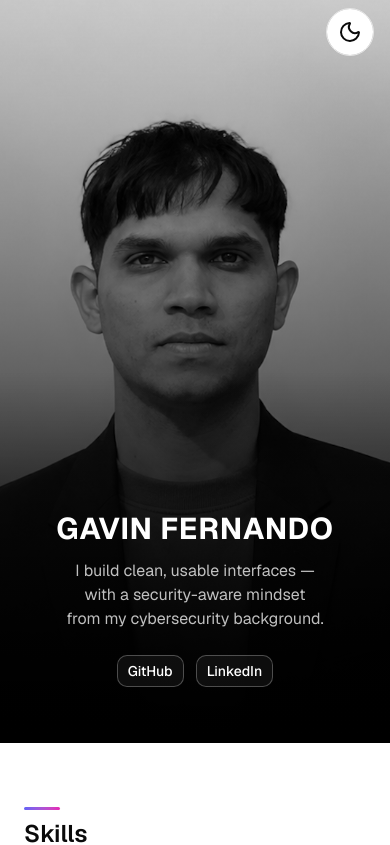
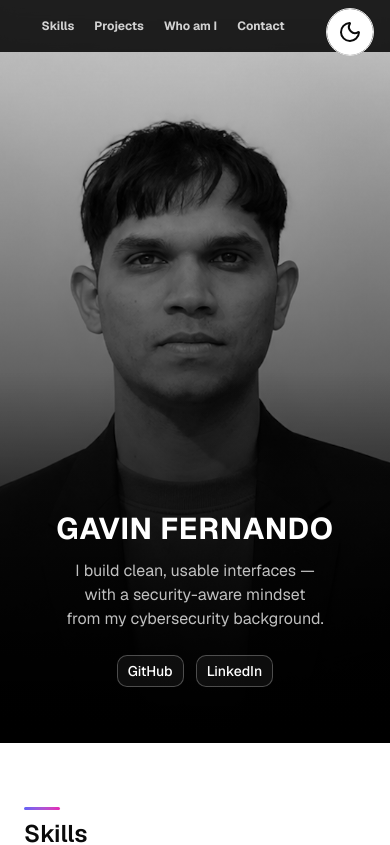
Before and after one commit to GavinFernando/Portfolio, a Next.js app: page / in a window 390 px wide. Shown: the top 845 px of the page. Built offline with nearby package versions, Linux system fonts and the light colour scheme.

Commit message:
adjusted nav bar in mobile view

```diff
--- a/app/page.tsx
+++ b/app/page.tsx
@@ -106,8 +106,8 @@ export default function Home() {
           className="pointer-events-none absolute inset-x-0 bottom-0 h-1/2 bg-gradient-to-t from-black to-transparent"
         />
         {/* Top nav */}
-        <nav className="rise absolute inset-x-0 top-0 z-10 hidden w-full items-center justify-center bg-black/85 backdrop-blur-sm sm:flex">
-          <div className="flex items-center gap-8 px-4 py-4">
+        <nav className="rise absolute inset-x-0 top-0 z-10 flex w-full items-center justify-center bg-black/85 pr-16 backdrop-blur-sm sm:pr-20">
+          <div className="flex items-center gap-1 px-2 py-3 sm:gap-8 sm:px-4 sm:py-4">
             {[
               { label: "Skills", href: "#skills" },
               { label: "Projects", href: "#projects" },
@@ -117,7 +117,7 @@ export default function Home() {
               <a
                 key={item.href}
                 href={item.href}
-                className="rounded-full px-3 py-1.5 text-sm font-bold text-white/80 transition-colors hover:bg-white/15 hover:text-white"
+                className="rounded-full px-2 py-1.5 text-xs font-bold text-white/80 transition-colors hover:bg-white/15 hover:text-white sm:px-3 sm:text-sm"
               >
                 {item.label}
               </a>
```
